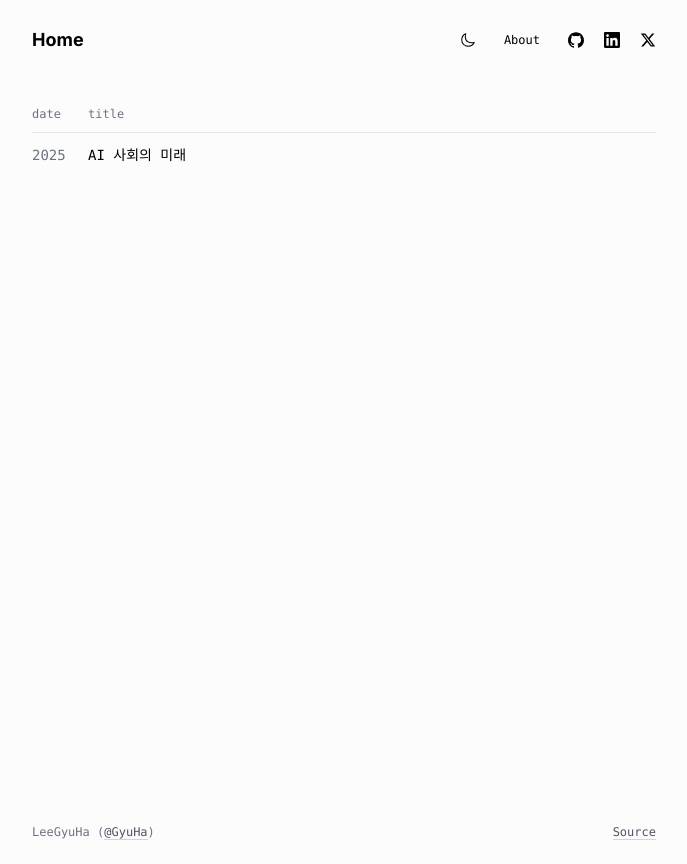
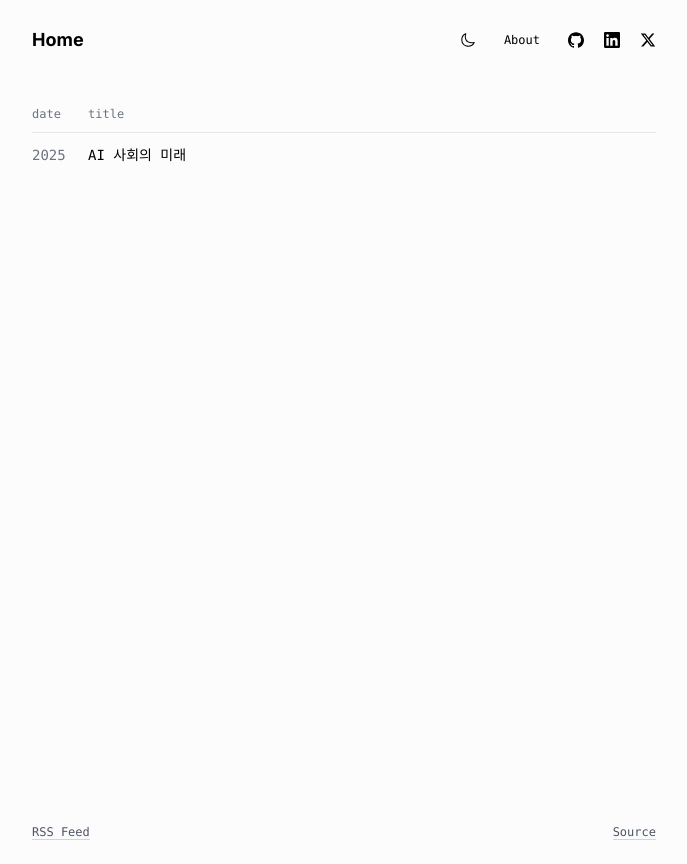
Before and after one commit to progyu/blog, a Next.js app: page / in a window 1280 px wide. Shown: the whole page, without its empty margins (296-983 px from the left). Built offline with nearby package versions, Linux system fonts and the light colour scheme.

Commit message:
feat: 풋터에 RSS Feed 링크 추가
- Twitter 링크를 RSS Feed 링크로 교체하여 콘텐츠 구독 편의성 향상
- 사용자가 블로그 업데이트를 쉽게 구독할 수 있도록 개선

```diff
--- a/app/footer.tsx
+++ b/app/footer.tsx
@@ -4,11 +4,9 @@ export function Footer() {
   return (
     <footer className="p-6 pt-3 pb-6 flex text-xs text-center mt-3 dark:text-gray-400 text-gray-500 font-mono">
       <div className="grow text-left">
-        LeeGyuHa (
-        <A target="_blank" href="https://x.com/GyuHa10">
-          @GyuHa
+        <A target="_blank" href="/atom">
+          RSS Feed
         </A>
-        )
       </div>
       <div>
         <A target="_blank" href="https://github.com/progyu/blog">
```
